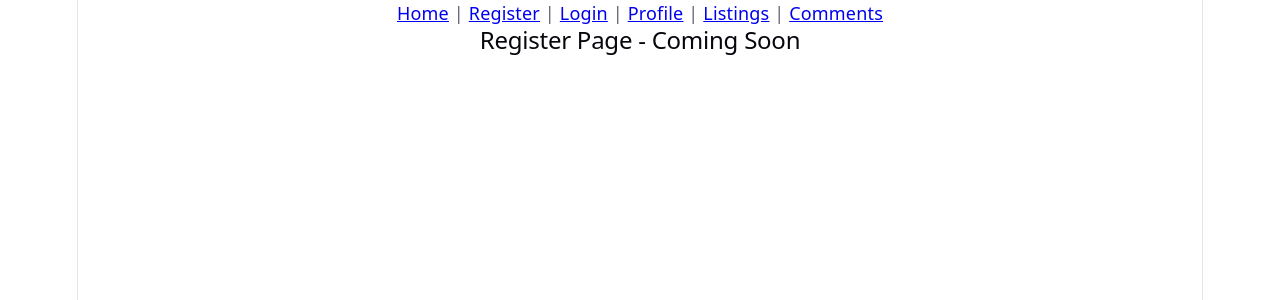
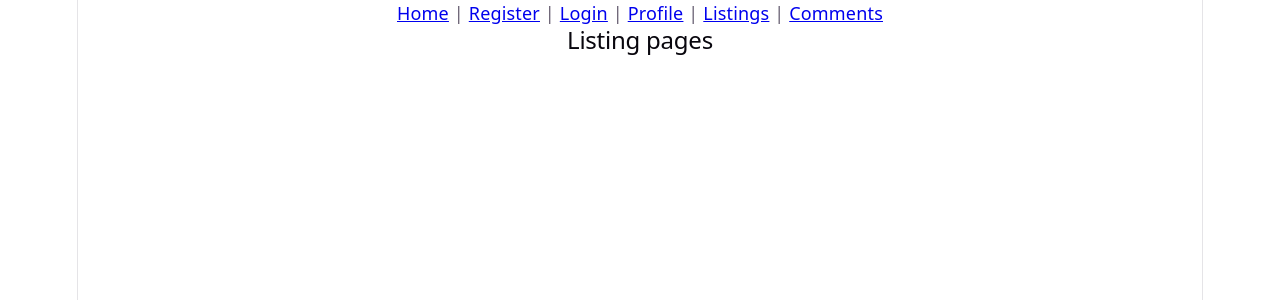
Before and after one commit to SketchAlien/iyf-s12-communityhub-team-SketchAlien, a React app in the folder frontend/: page /listings in a window 1280 px wide. Shown: the top 300 px of the page. Built offline with nearby package versions, Linux system fonts and the light colour scheme; the HTML template or start-up script is replaced by a standard one.

Commit message:
Docs: Update Listings.jsx

```diff
--- a/frontend/src/pages/Listings.jsx
+++ b/frontend/src/pages/Listings.jsx
@@ -1,5 +1,5 @@
 
 function Listings() {
-  return <h2>Register Page - Coming Soon</h2>
+  return <h2>Listing pages</h2>
 }
 export default Listings
```
